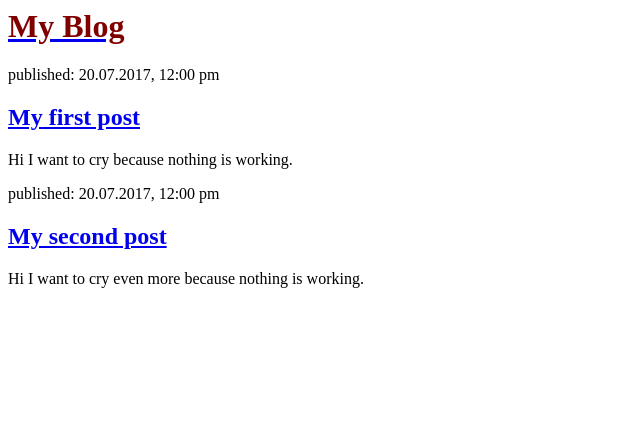
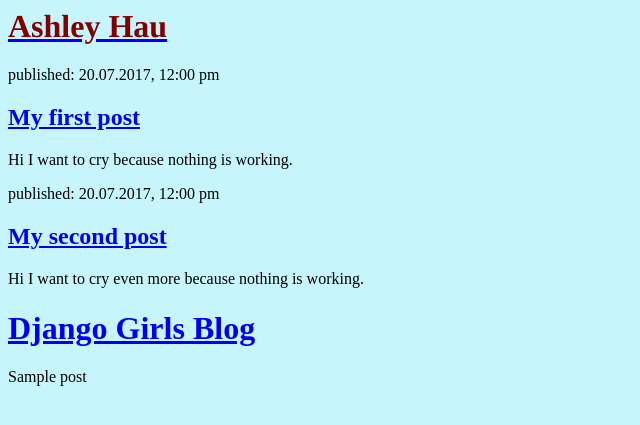
Before and after one commit to ashleyhau/my-first-blog, a Django app: template blog/templates/blog/post_list.html in a window 1280 px wide. Shown: the top 425 px of the page, without its empty margins (0-640 px from the left). Run offline with Django 3.2, Linux system fonts and the light colour scheme; the template is opened without the code that fills it: values that come from a table or form of the project are taken from there, others are empty; tables that the repository leaves empty hold one stand-in row (values such as "Sample post").

Commit message:
Modified templates to display posts from database.

```diff
--- a/blog/templates/blog/post_list.html
+++ b/blog/templates/blog/post_list.html
@@ -1,14 +1,15 @@
 <html>
+<body bgcolor="#C7F5FE">
     <head>
         <title>Ashley Hau</title>
     </head>
     <body>
         <div>
-            <h1><a href="#"><font face = "Times New Romans" color="maroon"> My Blog</font></a></h1>
+            <h1><a href="https://ashleyhau.github.io/portfolio/aboutme.html"><font face = "Times" color="maroon">Ashley Hau</font></a></h1>
         </div>
 
         <div>
-            <p>published: 20.07.2017, 12:00 pm</p>
+           <p>published: 20.07.2017, 12:00 pm</p>
             <h2><a href="#">My first post</a></h2>
             <p>Hi I want to cry because nothing is working.</p>
         </div>
@@ -17,6 +18,12 @@
             <p>published: 20.07.2017, 12:00 pm</p>
             <h2><a href="#">My second post</a></h2>
             <p>Hi I want to cry even more because nothing is working.</p>
+            <div>
+      <h1><a href="/">Django Girls Blog</a></h1>
+  </div>
+  {% for post in posts %}
+      {{ post }}
+  {% endfor %}
         </div>
    </body>
 </html>
--- a/mysite/urls.py
+++ b/mysite/urls.py
@@ -13,9 +13,10 @@ Including another URLconf
     1. Import the include() function: from django.conf.urls import url, include
     2. Add a URL to urlpatterns:  url(r'^blog/', include('blog.urls'))
 """
-from django.conf.urls import url, include
+from django.conf.urls import include, url
 from django.contrib import admin
 
 urlpatterns = [
     url(r'^admin/', admin.site.urls),
+    url(r'', include('blog.urls')),
 ]
```
Also changed, not shown: blog/views.py (+19 -0 lines), 1 other file.
